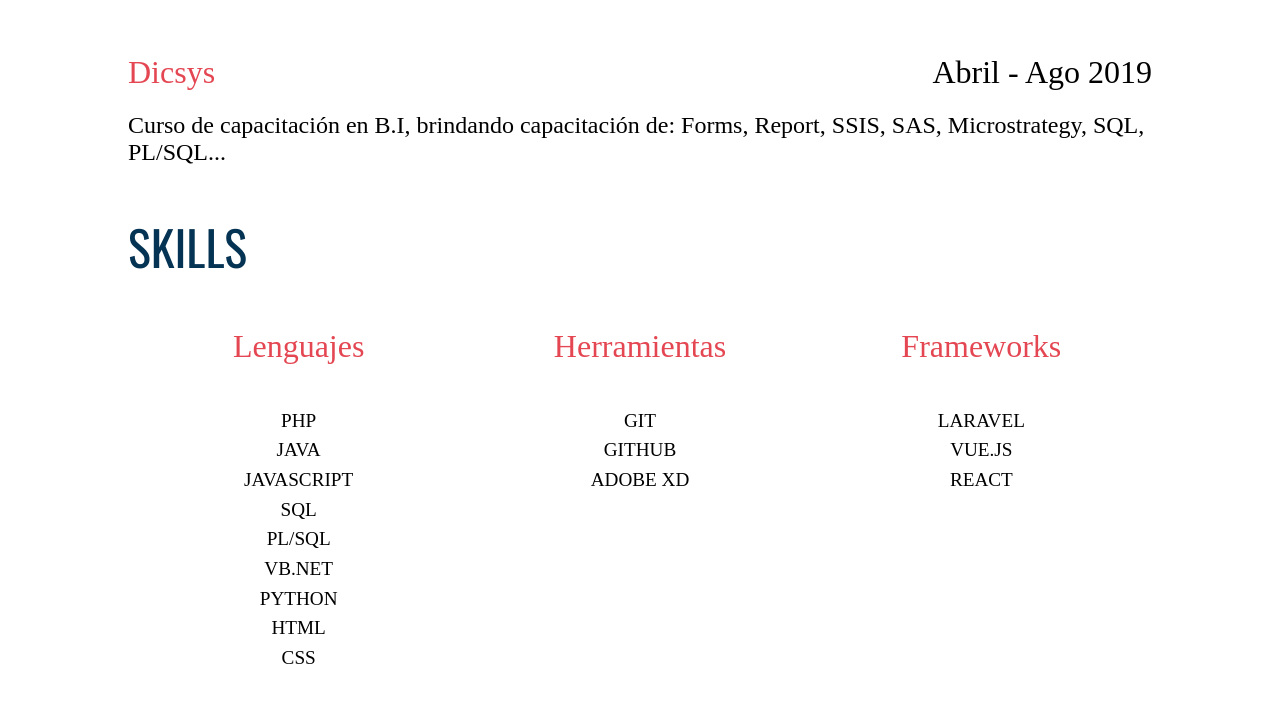
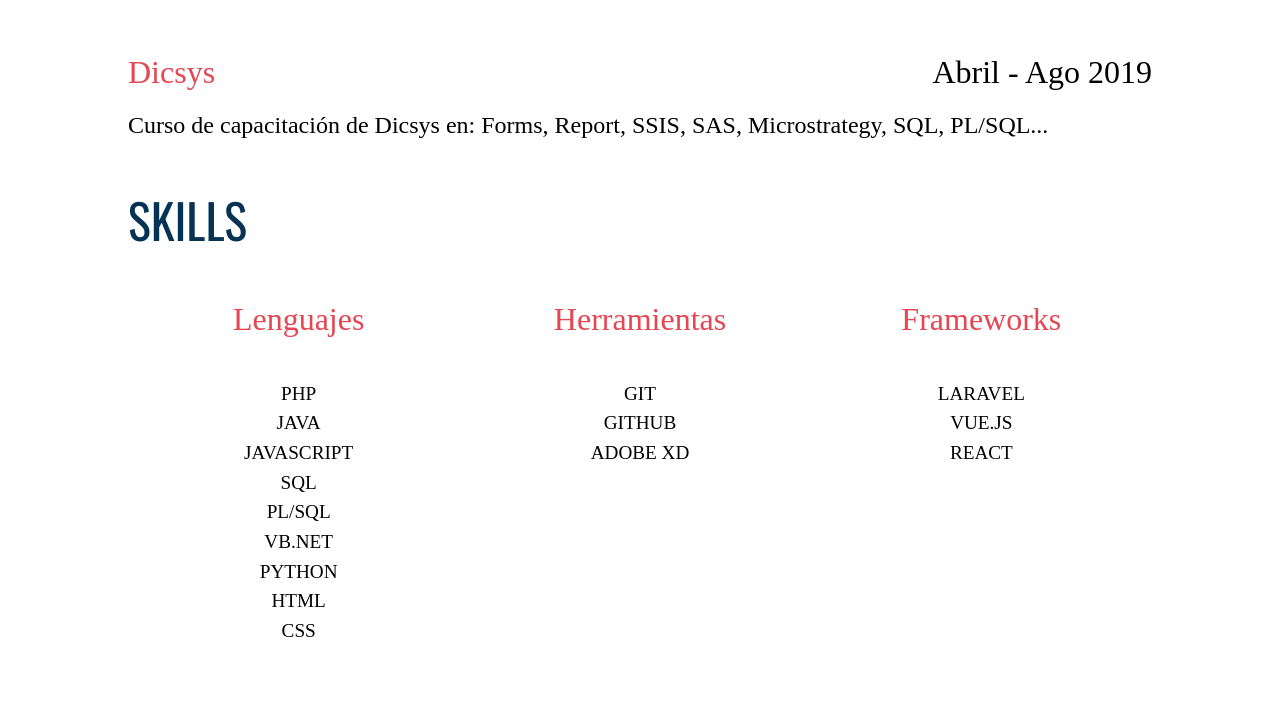
Before and after one commit to Burgger12/CvOnline, a plain HTML site: page index.html in a window 1280 px wide. Shown: the part 1458-2184 px from the top of the page. Drawn offline with nearby package versions, Linux system fonts and the light colour scheme.

Commit message:
Update index.html

```diff
--- a/index.html
+++ b/index.html
@@ -83,7 +83,7 @@
                 <div class="fecha">Abril - Ago 2019</div>
                 <div class="certificacion">
                     <div class="posicion">
-                        Curso de capacitación en B.I, brindando capacitación de: Forms, Report, SSIS, SAS, Microstrategy, SQL, PL/SQL...
+                        Curso de capacitación de Dicsys en: Forms, Report, SSIS, SAS, Microstrategy, SQL, PL/SQL...
                     </div>
                 </div>
             </div>
```
